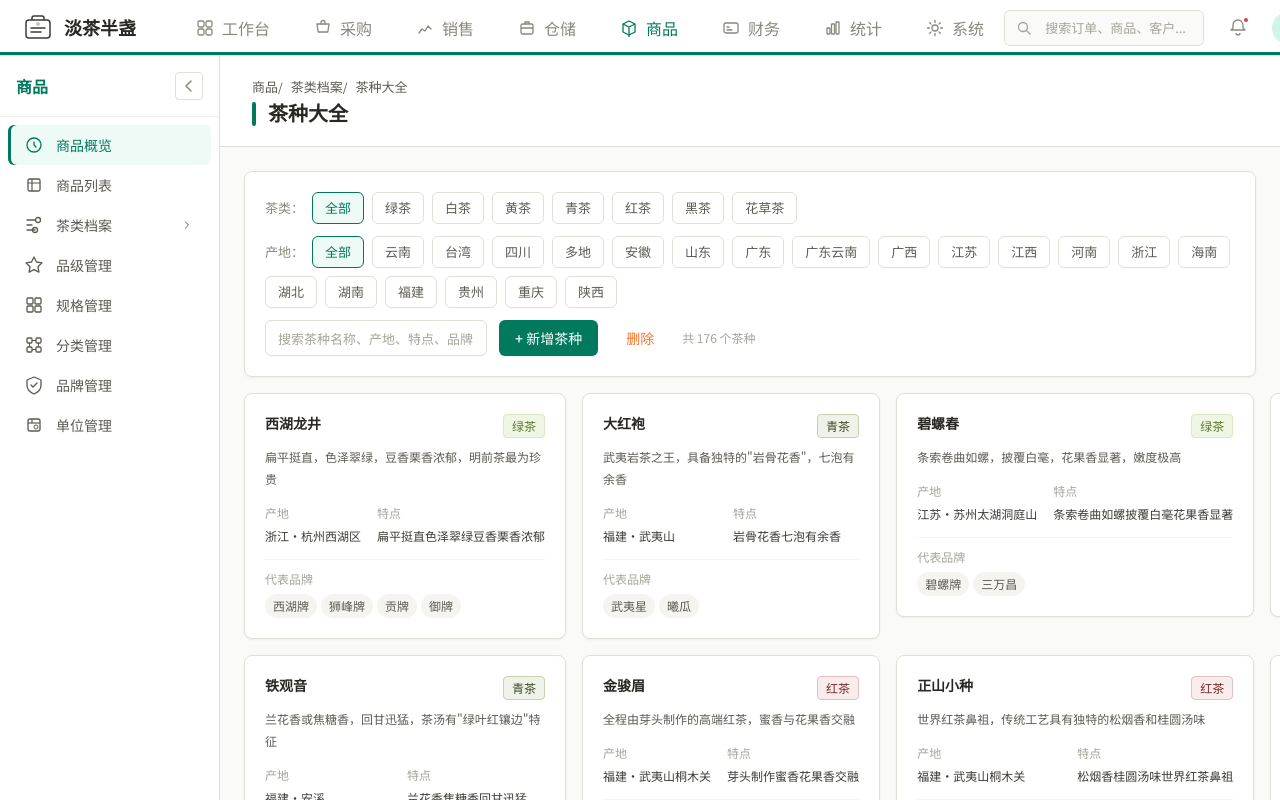
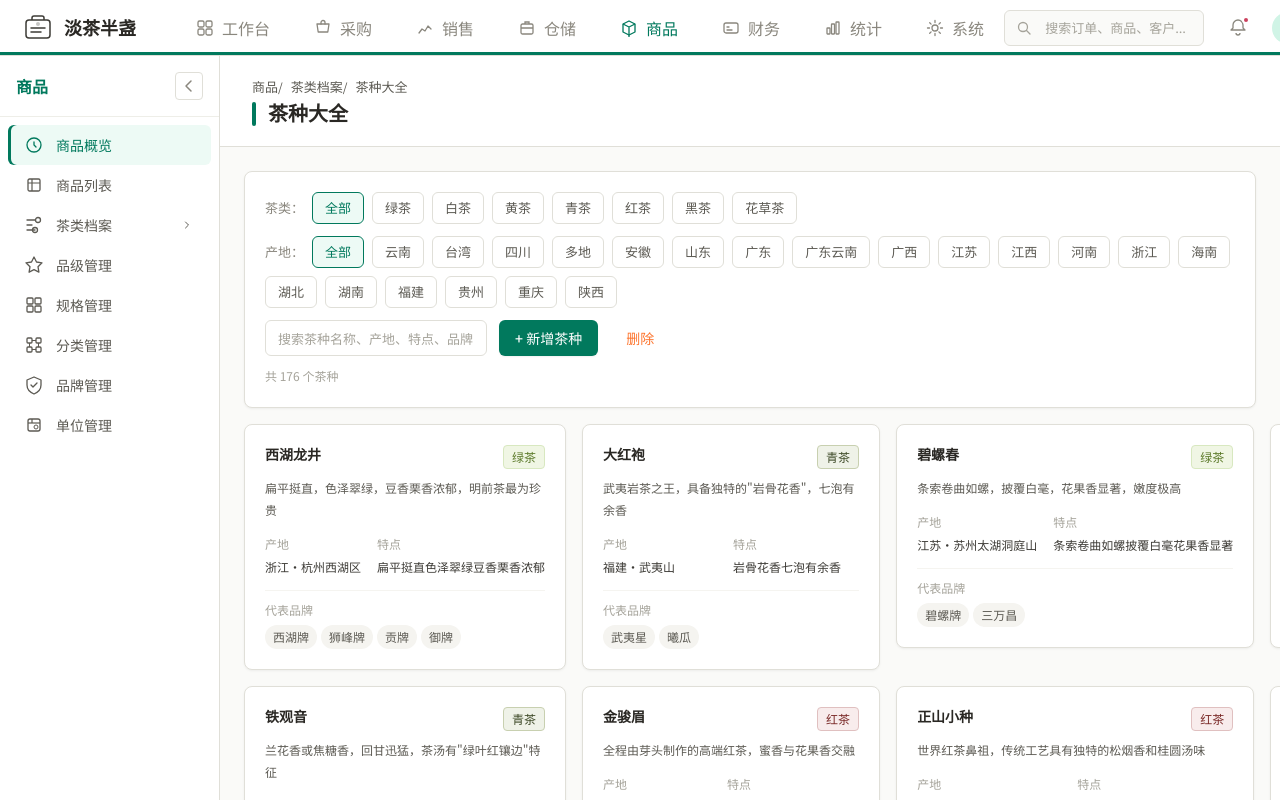
Before and after one commit to zsdxtw/dcbztea-buddy, a React (Vite) app: page /product/product-tea-list in a window 1280 px wide. Shown: the top 800 px of the page. Built offline with nearby package versions, Linux system fonts and the light colour scheme.

Commit message:
feat: 拉取并理解项目文件
Co-authored-by: traeagent <traeagent@users.noreply.github.com>

```diff
--- a/src/pages/product/ProductTeaList.tsx
+++ b/src/pages/product/ProductTeaList.tsx
@@ -181,6 +181,8 @@ export default function ProductTeaList() {
             ) : (
               <Button variant="ghost" onClick={handleEnterDeleteMode} style={{ color: '#FD742D' }}>删除</Button>
             )}
+          </div>
+          <div style={{ marginTop: 'var(--space-2)' }}>
             <span style={{ fontSize: 'var(--text-xs)', color: 'var(--color-neutral-400)' }}>
               共 {filtered.length} 个茶种
             </span>
```
